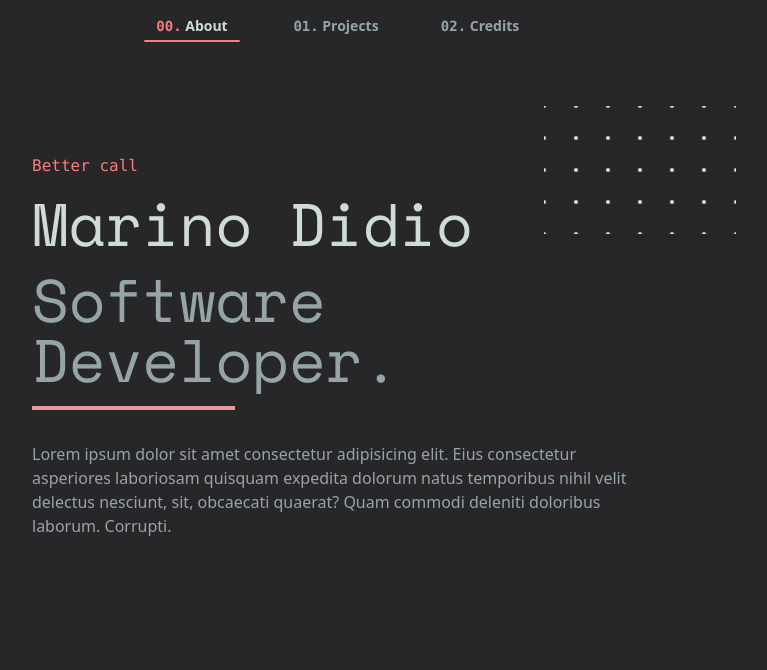
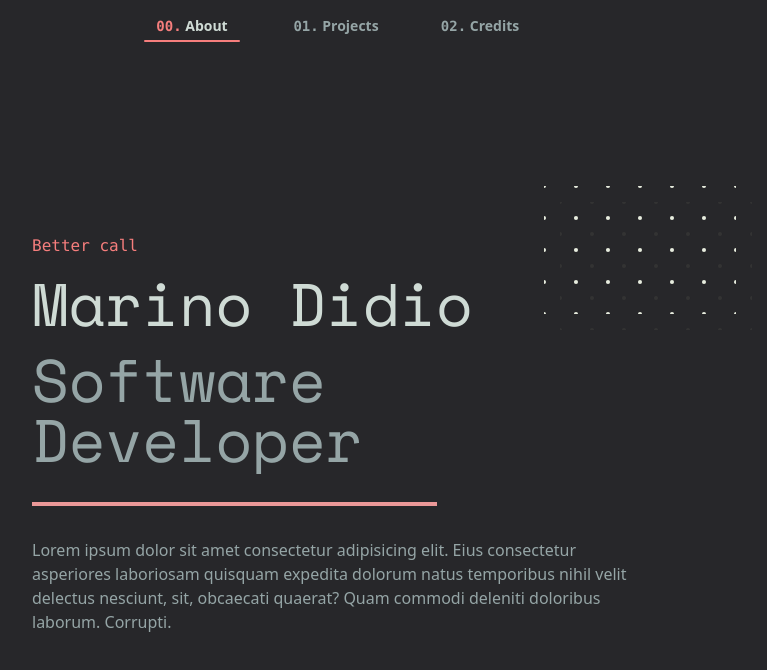
Before and after one commit to mardisen/vue-portfolio, a Vue app: page / in a window 1280 px wide. Shown: the top 670 px of the page, without its empty margins (304-1071 px from the left). Built offline with nearby package versions, Linux system fonts and the light colour scheme.

Commit message:
Minor UI improvements

```diff
--- a/src/assets/css/main.css
+++ b/src/assets/css/main.css
@@ -19,9 +19,5 @@ html {
 }
 
 .content {
-    @apply w-2/4 grow mx-auto my-20 text-center rounded transition-all duration-300;
-
-    & > * {
-        @apply transition-all duration-300;
-    }
+    @apply w-2/4 grow mx-auto mt-40 text-center rounded transition-all duration-300;
 }
--- a/src/views/HomeView.vue
+++ b/src/views/HomeView.vue
@@ -5,16 +5,17 @@
       <div class="flex flex-col space-y-4 w-full">
         <div class="flex relative space-between">
           <code class="text-primary-accent">Better call</code>
-          <div class="absolute -top-12 -right-24 w-48 h-32 dots-pattern bg-primary-light" />
+          <div class="absolute -top-12 -right-24 w-48 h-32 dots-pattern bg-primary-lightest" />
+          <div class="absolute -top-8 -right-28 w-48 h-32 dots-pattern bg-primary-dark" />
         </div>
 
         <h1 class="text-6xl font-space-mono">
           Marino Didio
         </h1>
         <h2 class="text-6xl font-space-mono text-primary-mid">
-          Software Developer.
+          Software Developer
         </h2>
-        <div class="w-1/3 h-1 bg-primary-light-accent"></div>
+        <div class="!mt-8 w-2/3 h-1 bg-primary-light-accent"></div>
       </div>
       <div class="w-full basis-2/3 grow text-primary-mid">
         Lorem ipsum dolor sit amet consectetur adipisicing elit. Eius consectetur asperiores laboriosam quisquam expedita
```
